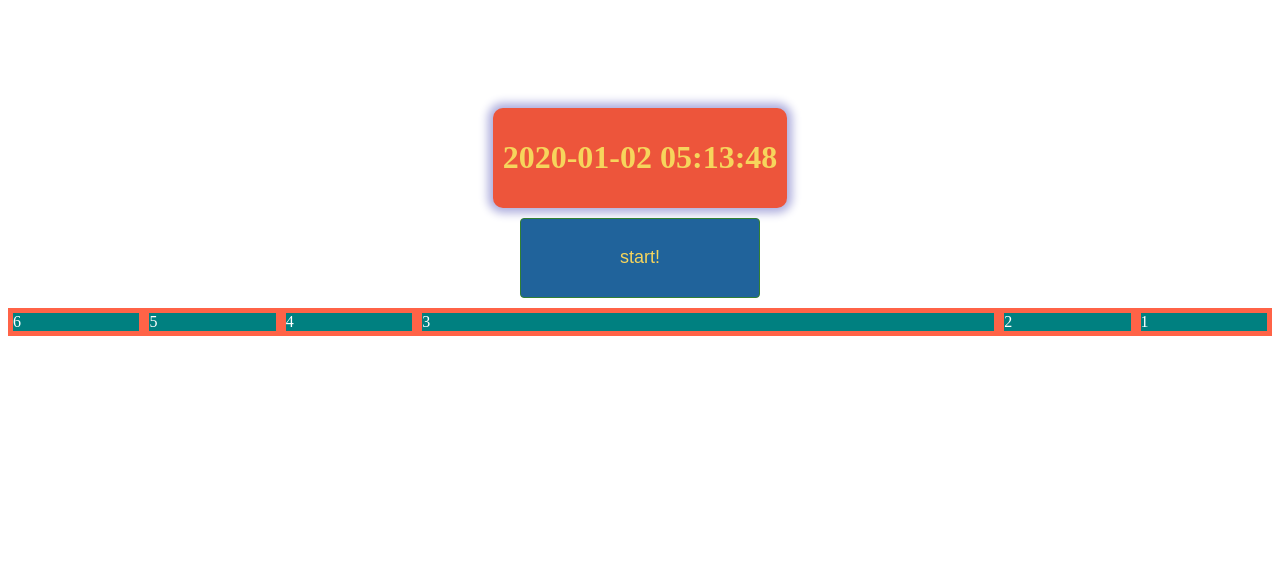
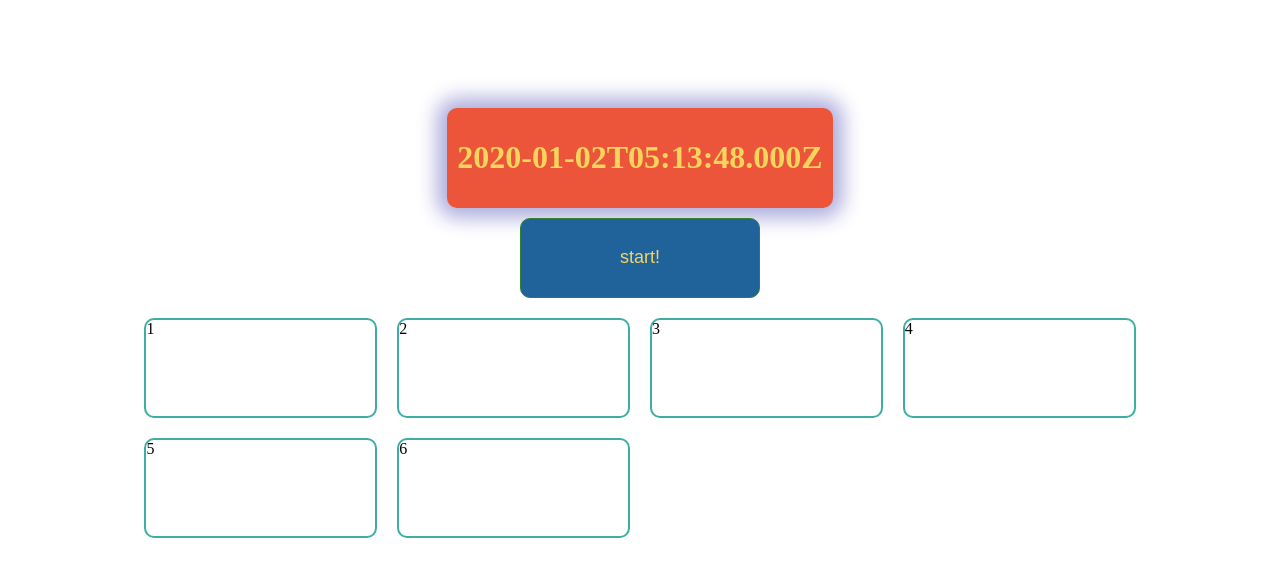
Before and after one commit to chaechef/vuetutorial, a React (Create React App) app: page / in a window 1280 px wide. Shown: the top 576 px of the page. Built offline with nearby package versions, Linux system fonts and the light colour scheme.

Commit message:
update 4 col

```diff
--- a/src/components/StartBtn.css
+++ b/src/components/StartBtn.css
@@ -5,6 +5,6 @@
     height: 80px;
     border: 1px solid #338033;
     font-size: 18px;
-    border-radius: 4px;
+    border-radius: 10px;
     margin: 10px;
   }
--- a/src/components/Timer.css
+++ b/src/components/Timer.css
@@ -1,5 +1,5 @@
 .Current_time {
-    box-shadow: 0px 0px 10px 5px #adaddd;
+    box-shadow: 0px 0px 20px 10px #adaddd;
     border-radius: 10px;
     background-color: #ED553B;
     color: #F6d55c;
--- a/src/components/Timer.jsx
+++ b/src/components/Timer.jsx
@@ -22,7 +22,7 @@ class CurrentTime extends React.Component {
     return (
       <div className="Current_time">
 
-        <h1>{this.state.date.toISOString().replace(/([^T]+)T([^\.]+).*/g, '$1 $2') }</h1>
+        <h1>{this.state.date.toISOString()}</h1>
       </div>
     )
   }
--- a/src/components/Todo.css
+++ b/src/components/Todo.css
@@ -1,18 +1,10 @@
 .todo {
-    color: white;
-    background-color: teal;
-    width: 10%;
+    color: black;
+    width: calc(25% - 20px );
+    height: 100px;
     display: inline-block;
-    margin: 5px;
-    flex-grow: 0;
+    margin: 10px;
+    box-sizing: border-box;
+    border-radius: 10px;
+    border: 2px solid #3CAEA3;
 }
-
-.todo:nth-child(2){
-    /* flex-basis: 20%; */
-    flex-grow: 0;
-}
-
-.todo:nth-child(3){
-    /* flex-basis: 20%; */
-    flex-grow: 3;
-}
--- a/src/components/TodoList.css
+++ b/src/components/TodoList.css
@@ -1,5 +1,5 @@
 .todoList {
-    background-color: tomato;
-    display: flex;
-    flex-direction: row-reverse;
+    width: 80%;
+    margin-left: 10%;
+    margin-right: 10%;
 }
```
